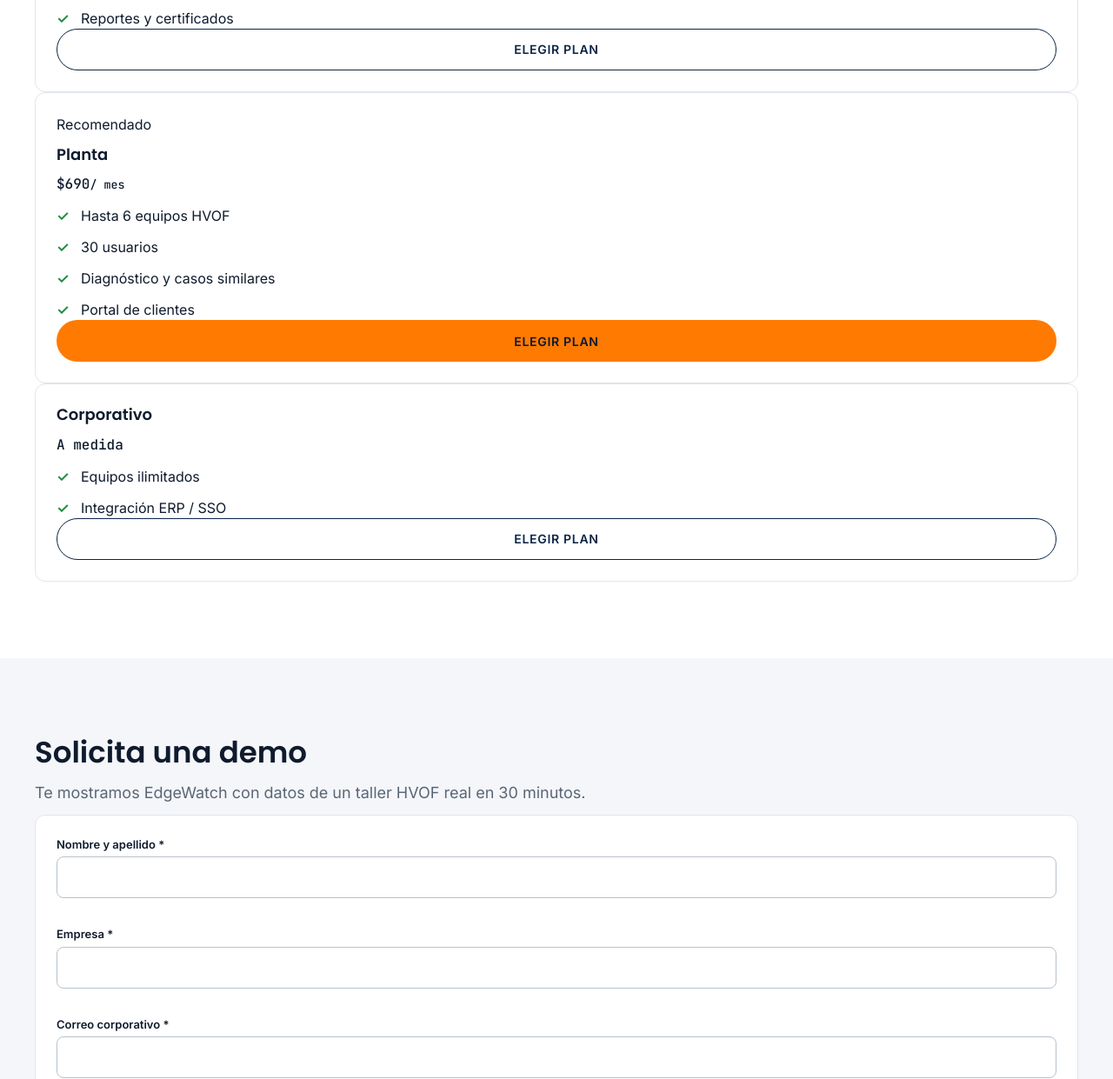
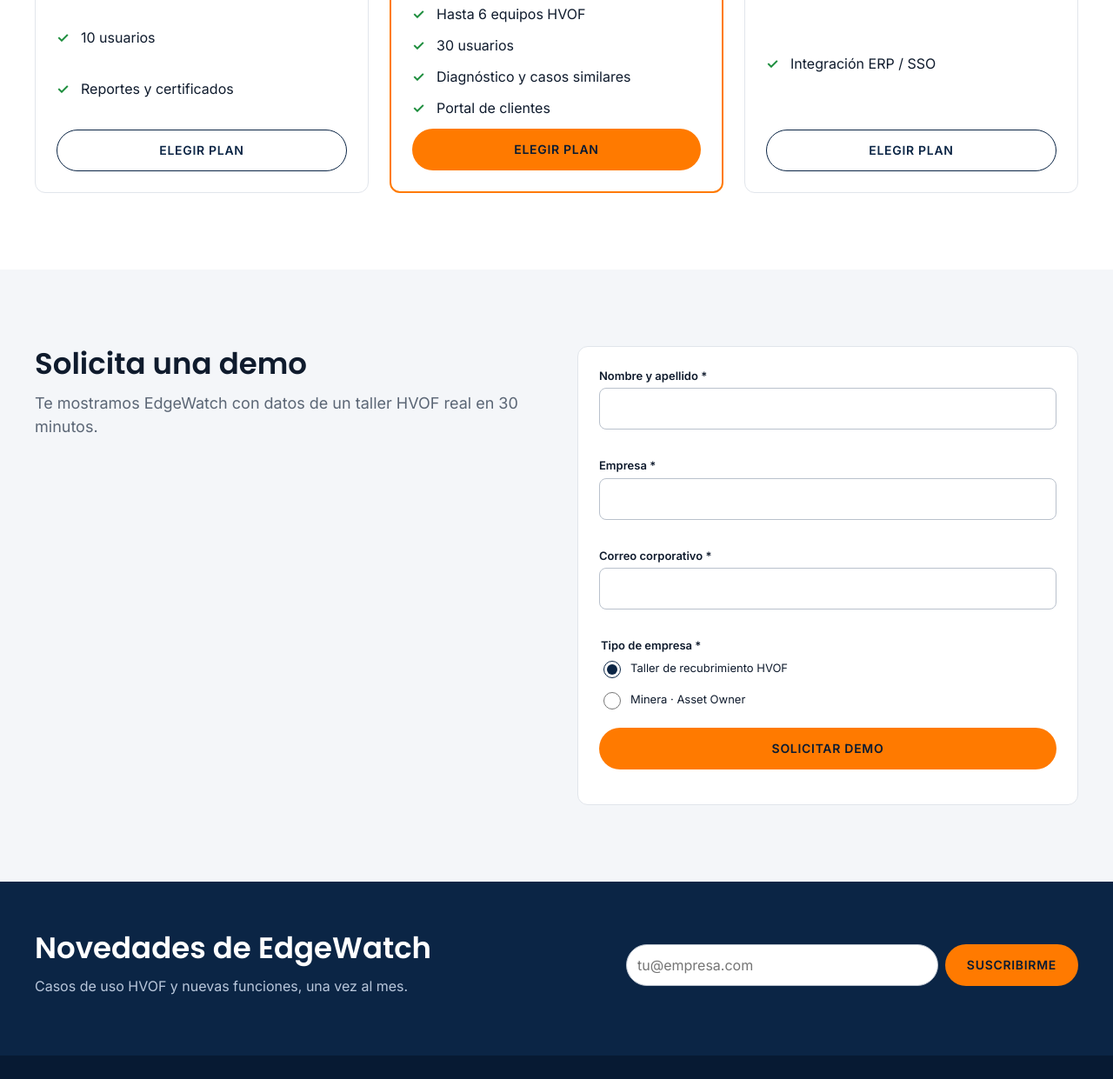
Before and after one commit to upc-pre-202610-1asi0385-6338-innovacorp/edgewatch-landing-page, a plain HTML site: page index.html in a window 1280 px wide. Shown: the part 2361-3602 px from the top of the page at 87% size. Drawn offline with Linux system fonts and the light colour scheme.

Commit message:
style(pricing): add plans, contact and newsletter styles

```diff
--- a/styles/style.css
+++ b/styles/style.css
@@ -693,6 +693,110 @@ fieldset {
 }
 
 /* ==========================================================
+   PLANS (US47)
+   ========================================================== */
+.plan-grid {
+  display: grid;
+  grid-template-columns: repeat(3, 1fr);
+  gap: 24px;
+  align-items: stretch;
+}
+.plan {
+  display: flex;
+  flex-direction: column;
+  gap: 12px;
+}
+.plan .check-list {
+  flex: 1;
+}
+.plan-featured {
+  border: 2px solid var(--amber);
+}
+.badge {
+  align-self: flex-start;
+  background: var(--amber);
+  color: var(--navy-dark);
+  font: 600 0.6875rem var(--font-body);
+  padding: 2px 10px;
+  border-radius: 10px;
+  margin: 0;
+  text-transform: uppercase;
+}
+.price {
+  font-size: 2rem;
+  font-weight: 700;
+  margin: 0;
+}
+.price small {
+  font-size: 0.875rem;
+  color: var(--text-2);
+  font-weight: 500;
+}
+
+/* ==========================================================
+   DEMO REQUEST (US51)
+   ========================================================== */
+.contact-grid {
+  display: grid;
+  grid-template-columns: 1fr 1fr;
+  gap: 48px;
+  align-items: start;
+}
+.form-status {
+  margin: 0;
+  font-weight: 600;
+}
+.form-status.ok {
+  color: var(--ok-text);
+}
+.form-status.err {
+  color: var(--err-text);
+}
+
+/* ==========================================================
+   NEWSLETTER (US54)
+   ========================================================== */
+.newsletter {
+  background: var(--navy);
+  color: #fff;
+  padding: 56px 0;
+}
+.newsletter h2 {
+  color: #fff;
+}
+.newsletter p {
+  color: #b9c7db;
+}
+.newsletter-inner {
+  display: flex;
+  justify-content: space-between;
+  gap: 32px;
+  align-items: center;
+  flex-wrap: wrap;
+}
+.newsletter-form {
+  display: flex;
+  gap: 8px;
+  flex-wrap: wrap;
+  max-width: 520px;
+  flex: 1;
+}
+.newsletter-form input {
+  flex: 1;
+  min-width: 220px;
+  border-radius: 24px;
+}
+.newsletter-form .form-status {
+  flex-basis: 100%;
+}
+.newsletter .form-status.ok {
+  color: #9be3b0;
+}
+.newsletter .form-status.err {
+  color: #ffb4b4;
+}
+
+/* ==========================================================
    RESPONSIVE: TABLET AND PHONE (US53) · ALWAYS AT THE END
    ========================================================== */
 @media (max-width: 1024px) {
```
